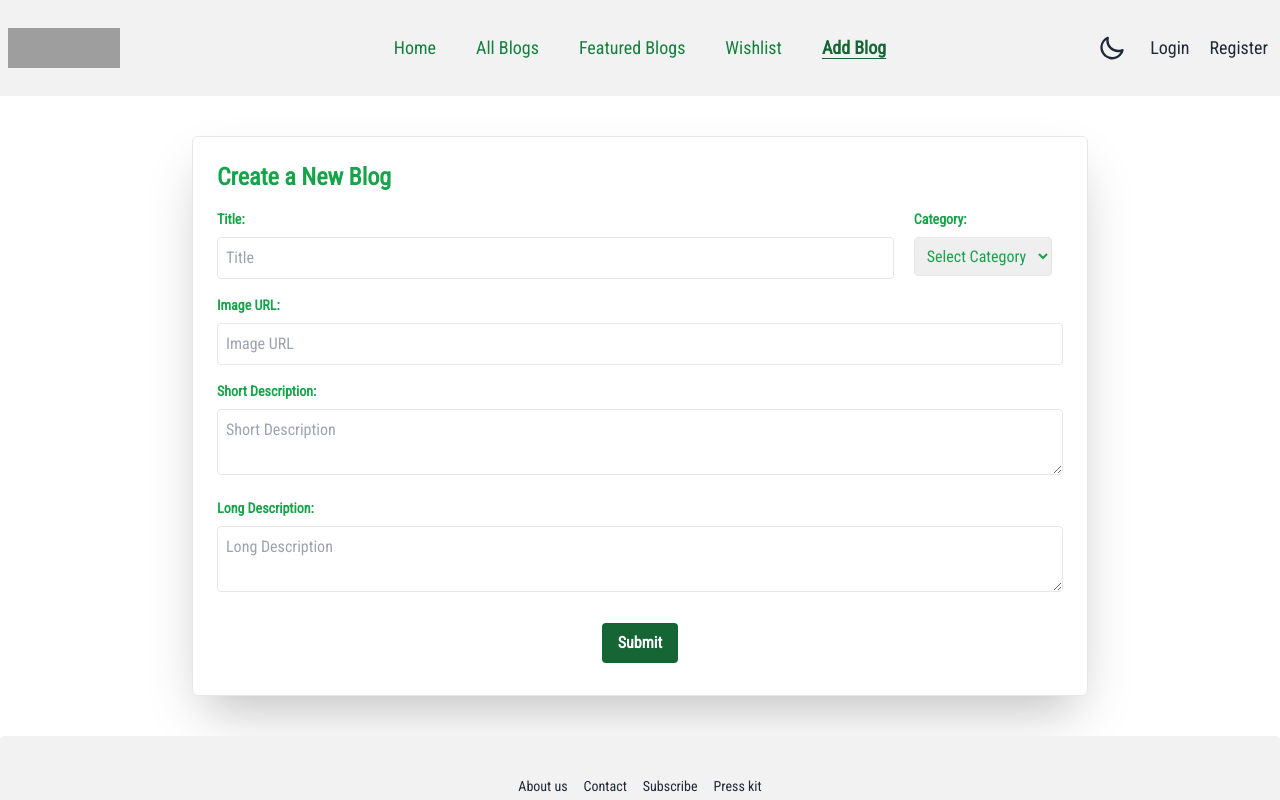
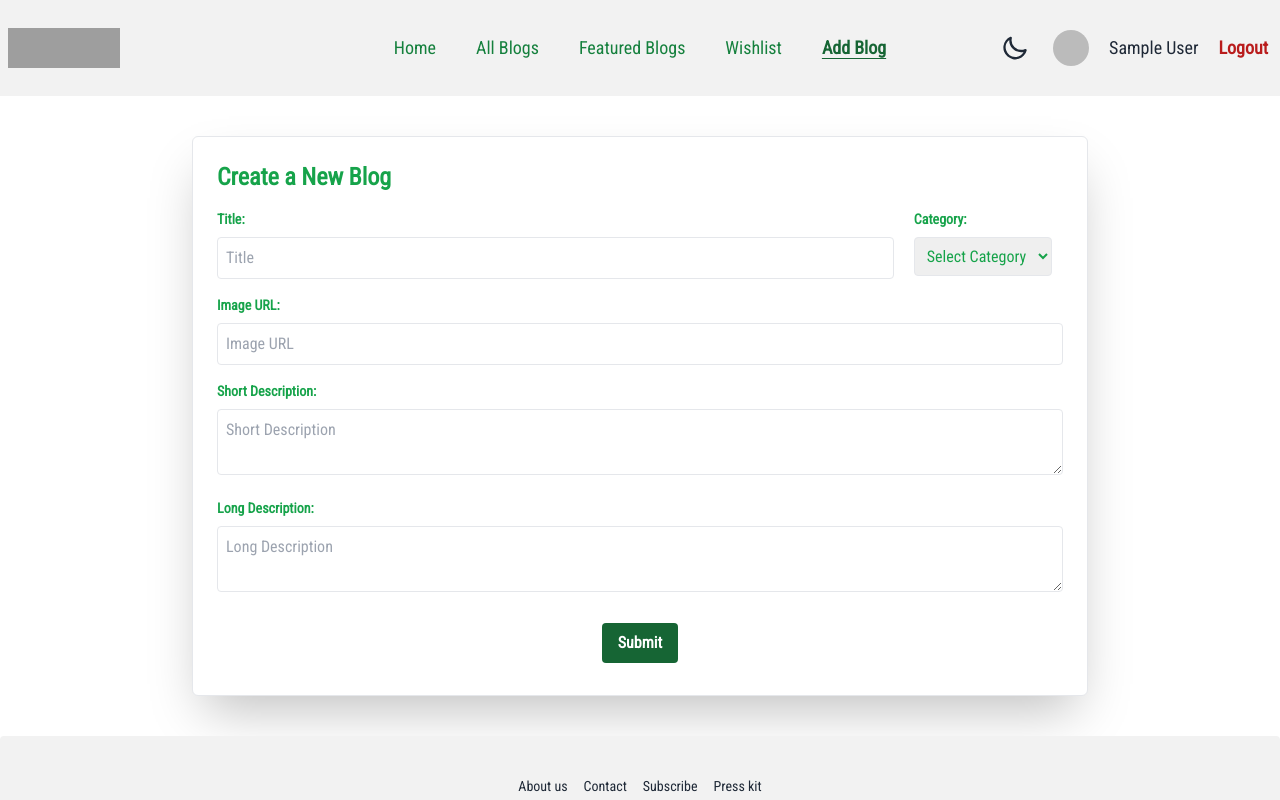
Before and after one commit to Afridi017018/Blog-Insights-Client, a React (Vite) app: page /add-blog in a window 1280 px wide. Shown: the top 800 px of the page. Built offline with nearby package versions, Linux system fonts and the light colour scheme; no server answers; sample sign-in values are in the browser's storage; grey boxes are pictures that could not be loaded.

Commit message:
created private route, useAuth hook, loading page

```diff
--- /dev/null
+++ b/src/PrivateRoute.jsx
@@ -0,0 +1,26 @@
+import React from 'react';
+import { useContext } from 'react';
+import { Navigate, useLocation } from 'react-router-dom';
+import { AuthContext } from './components/providers/AuthProvider';
+import Loading from './pages/Loading/Loading';
+
+
+const PrivateRoute = ({children}) => {
+
+    const {user,loading} = useContext(AuthContext);
+    const location = useLocation();
+
+    if(loading){
+        return <Loading />
+    }
+
+    if(user)
+    {
+        return children;
+    }
+
+    return <Navigate state={location.pathname} to="/login"></Navigate>;
+
+};
+
+export default PrivateRoute;
--- a/src/Routes.jsx
+++ b/src/Routes.jsx
@@ -10,6 +10,7 @@ import Login from "./pages/Login/Login";
 import Register from "./pages/Register/Register";
 import UpdateBlog from "./pages/UpdateBlog/UpdateBlog";
 import WishList from "./pages/WishList/WishList";
+import PrivateRoute from "./PrivateRoute";
 
 export const router = createBrowserRouter([
     {
@@ -39,7 +40,7 @@ export const router = createBrowserRouter([
             },
             {
                 path: "/add-blog",
-                element: <AddBlog />,
+                element: <PrivateRoute><AddBlog /></PrivateRoute>,
             },
             {
                 path: "/update-blog",
--- a/src/components/Navbar/Navbar.jsx
+++ b/src/components/Navbar/Navbar.jsx
@@ -1,12 +1,13 @@
 import React from 'react';
-// import { useContext } from 'react';
 import { NavLink, useNavigate } from 'react-router-dom';
-// import { AuthContext } from '../providers/AuthProvider';
+import useAuth from '../../hooks/useAuth';
+
+
 
 const NavBar = () => {
 
-    // const { user, logOut } = useContext(AuthContext);
-    const user = null
+    const { user, logOut } = useAuth();
+
     const theme = false
     const navigate = useNavigate()
 
--- /dev/null
+++ b/src/hooks/useAuth.jsx
@@ -0,0 +1,10 @@
+import { useContext } from "react";
+import { AuthContext } from "../components/providers/AuthProvider";
+
+
+const useAuth = () => {
+    const auth = useContext(AuthContext)
+    return auth;
+};
+
+export default useAuth;
--- /dev/null
+++ b/src/pages/Loading/Loading.jsx
@@ -0,0 +1,16 @@
+import React from 'react';
+
+const Loading = () => {
+    return (
+        <div className='relative'>
+            <div className='h-[555px] bg-slate-300 opacity-40 -z-10'>
+
+                </div>
+                <div className='text-center absolute top-1/2 right-1/2 text-gray-700 z-10'>
+                <span className="loading loading-spinner loading-lg"></span>
+                </div>
+        </div>
+    );
+};
+
+export default Loading;
```
